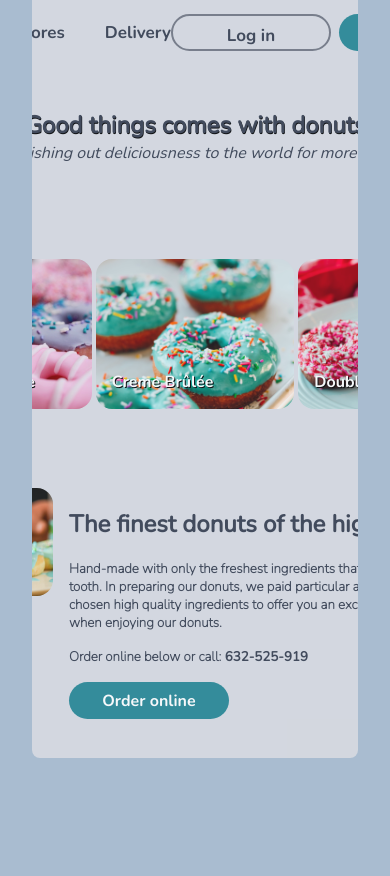
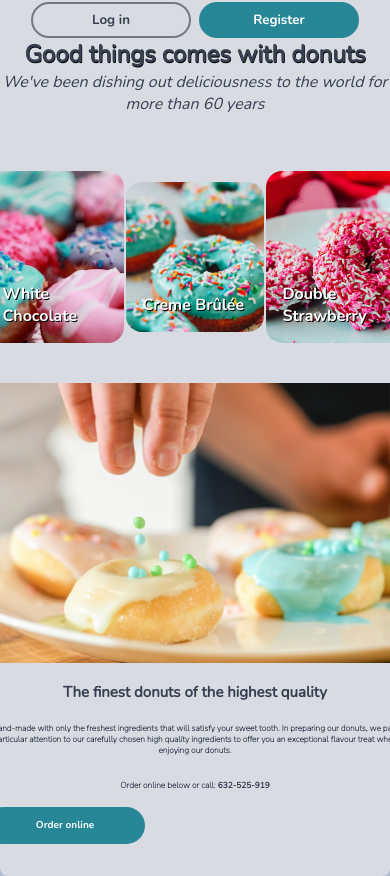
Before and after one commit to SzalokiKlaudia/html_lvl1, a plain HTML site: page index.html in a window 390 px wide. Shown: the part 76-952 px from the top of the page. Before the commit the page ends 866 px from the top, so only its background shows below. Drawn offline with Linux system fonts and the light colour scheme.

Commit message:
változtatás

```diff
--- a/section.css
+++ b/section.css
@@ -17,13 +17,11 @@ body{
     display: grid;
     justify-content: center;
     background-color: var(--main-bg-color);
-    opacity: 0.9;
     border-radius: 0.5rem;
     width: 100%;
-    height: 95vh;
+    height: 98vh;
     margin: auto;
-    overflow: auto;
-    /*padding: 2rem 10rem 2rem 10rem;*/
+    padding-bottom: 2rem;
 }
 
 .header{
@@ -70,6 +68,9 @@ body{
     padding-bottom: 8px;
     padding-left: 30px;
     padding-right: 30px;
+    display: flex;
+    justify-content: center;
+    align-items: center;
 }
 
 .light-button {
@@ -121,14 +122,13 @@ body{
 .section2 {
     display: grid;
     grid-template-columns: 1fr 1fr 1fr;
-    height: 150px;
+    height: 150px;*/
     justify-content: center;
+    gap: 1rem;
 }
 
 .section3-image {
-    width: 100%;
     max-width: 420px;
-    height: auto;
     border-radius: 1rem;
 
 }
@@ -153,7 +153,7 @@ body{
     grid-template-columns: auto auto;
     margin-top: 2.5rem;
     justify-content: normal;
-    gap: 1rem;
+
 }
 
 .image-box{
@@ -166,6 +166,7 @@ body{
 
 .donut1 {
     background-image: url(images/donut2.jpg);
+
 }
 
 .donut2 {
@@ -175,3 +176,64 @@ body{
 .donut3 {
     background-image: url(images/donut7.jpg);
 }
+
+
+
+
+
+  @media only screen and (max-width: 700px) {
+    .header {
+        grid-template-columns: 1fr;
+        font-size: smaller;
+    }
+
+          .section2-description-box{
+            width: 100%;
+            height: auto;
+            display: grid;
+            grid-template-columns: 1fr;
+            text-align: center;
+            font-size: 10px;
+          }
+          .button dark-button{
+            width: 100%;
+            height: auto;
+          }
+
+          .section2{
+            width: 100%;
+            height: auto;
+            gap: 0;
+            justify-content: center;
+          }
+          .section3{
+            display: grid;
+            grid-template-columns: 1fr;
+          }
+          .section3-image-box{
+          width: 50%;
+          height: auto;
+
+          }
+          body{
+            margin: 0;
+            max-width: 100%;
+            height: auto;
+           }
+           .container {
+            width: 100%;
+            height: auto;
+            padding: 2rem;
+          }
+
+          .header{
+            grid-template-rows: 1fr;
+            width: 100%;
+            height: auto;
+          }
+          .logo-container{
+            justify-content: center;
+          }
+
+
+  }
```
